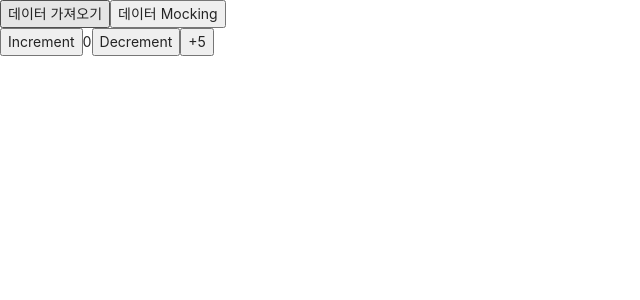
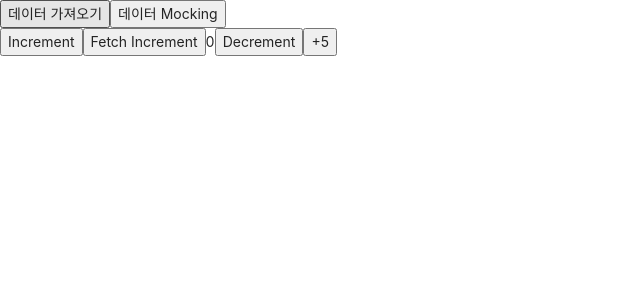
Before and after one commit to msko89/react-librarys, a React (Create React App) app: page / in a window 1280 px wide. Shown: the top 300 px of the page, without its empty margins (0-640 px from the left). Built offline with nearby package versions, Linux system fonts and the light colour scheme.

Commit message:
Redux Toolkit createAsyncThunk

```diff
--- a/package.json
+++ b/package.json
@@ -11,6 +11,7 @@
     "@testing-library/react": "^12.1.2",
     "@testing-library/user-event": "^13.5.0",
     "antd": "^4.18.2",
+    "axios": "^0.24.0",
     "onsenui": "^2.11.2",
     "react": "^17.0.2",
     "react-dom": "^17.0.2",
--- a/src/features/counter/Counter.jsx
+++ b/src/features/counter/Counter.jsx
@@ -1,6 +1,11 @@
 import React from 'react';
 import { useDispatch, useSelector } from 'react-redux';
-import { increment, decrement, incrementByAmount } from './counterSlice';
+import {
+  increment,
+  decrement,
+  incrementByAmount,
+  fetchIncrement,
+} from './counterSlice';
 
 export default function Counter() {
   const count = useSelector((state) => state.counter.value);
@@ -10,6 +15,9 @@ export default function Counter() {
     <div>
       <div>
         <button onClick={() => dispatch(increment())}>Increment</button>
+        <button onClick={() => dispatch(fetchIncrement(count))}>
+          Fetch Increment
+        </button>
         <span>{count}</span>
         <button onClick={() => dispatch(decrement())}>Decrement</button>
         <button onClick={() => dispatch(incrementByAmount(5))}>+5</button>
--- a/src/features/counter/counterSlice.js
+++ b/src/features/counter/counterSlice.js
@@ -1,4 +1,13 @@
-import { createSlice } from '@reduxjs/toolkit';
+import { createSlice, createAsyncThunk } from '@reduxjs/toolkit';
+import axios from 'axios';
+
+export const fetchIncrement = createAsyncThunk(
+  'counter/fetchIncrement',
+  async (value) => {
+    const response = await axios.put('/counter/increment', { value: value });
+    return response.data;
+  }
+);
 
 export const counterSlice = createSlice({
   name: 'counter',
@@ -16,6 +25,11 @@ export const counterSlice = createSlice({
       state.value += action.payload;
     },
   },
+  extraReducers: {
+    [fetchIncrement.fulfilled]: (state, action) => {
+      state.value = action.payload.value;
+    },
+  },
 });
 
 // Action creators are generated for each case reducer function
--- a/src/mocks/handlers.js
+++ b/src/mocks/handlers.js
@@ -10,4 +10,12 @@ export const handlers = [
       })
     );
   }),
+  rest.put('/counter/increment', (req, res, ctx) => {
+    const { value } = req.body;
+    return res(
+      ctx.json({
+        value: value + 2,
+      })
+    );
+  }),
 ];
```
Also changed, not shown: 1 other file (tests, documents, lock files or other folders).
